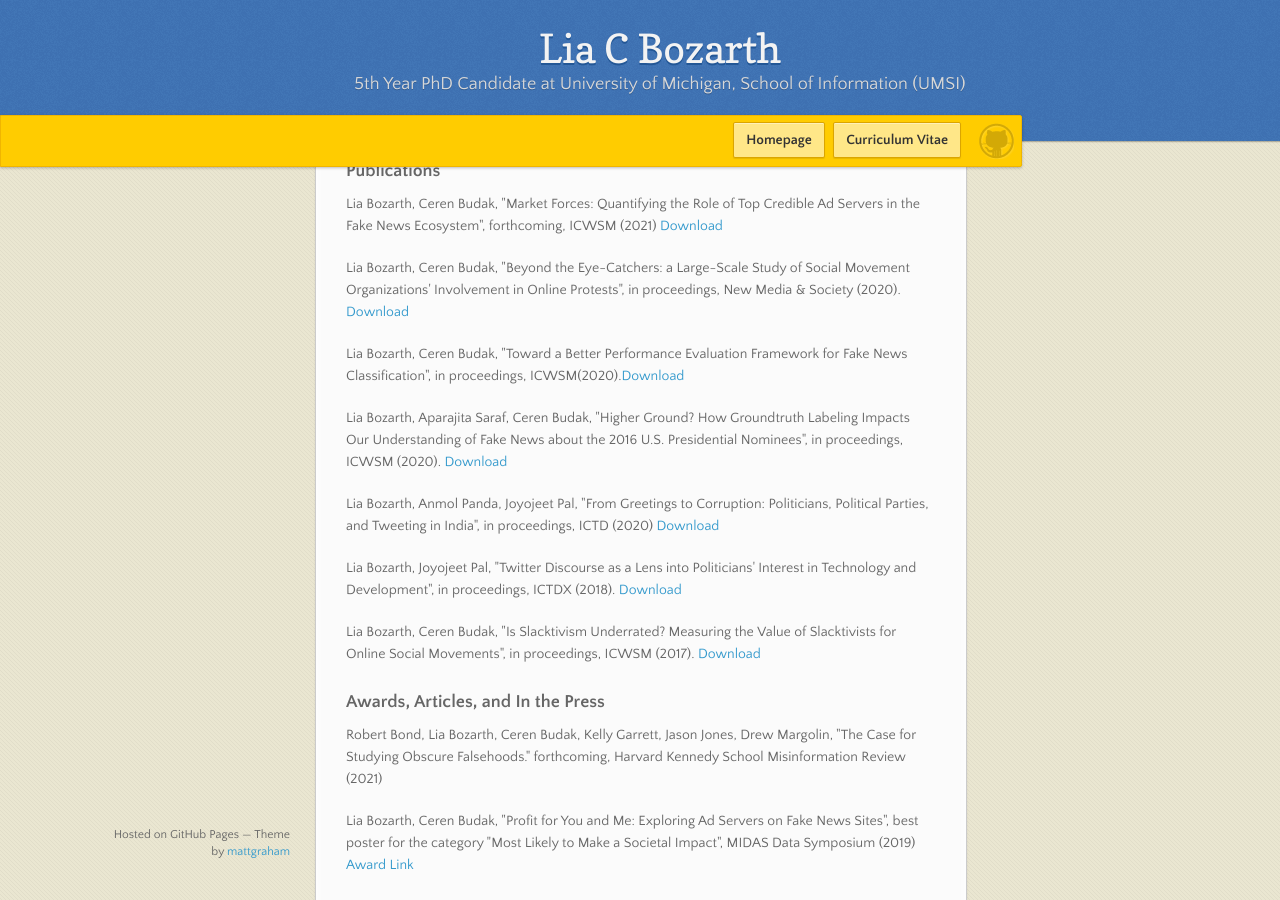
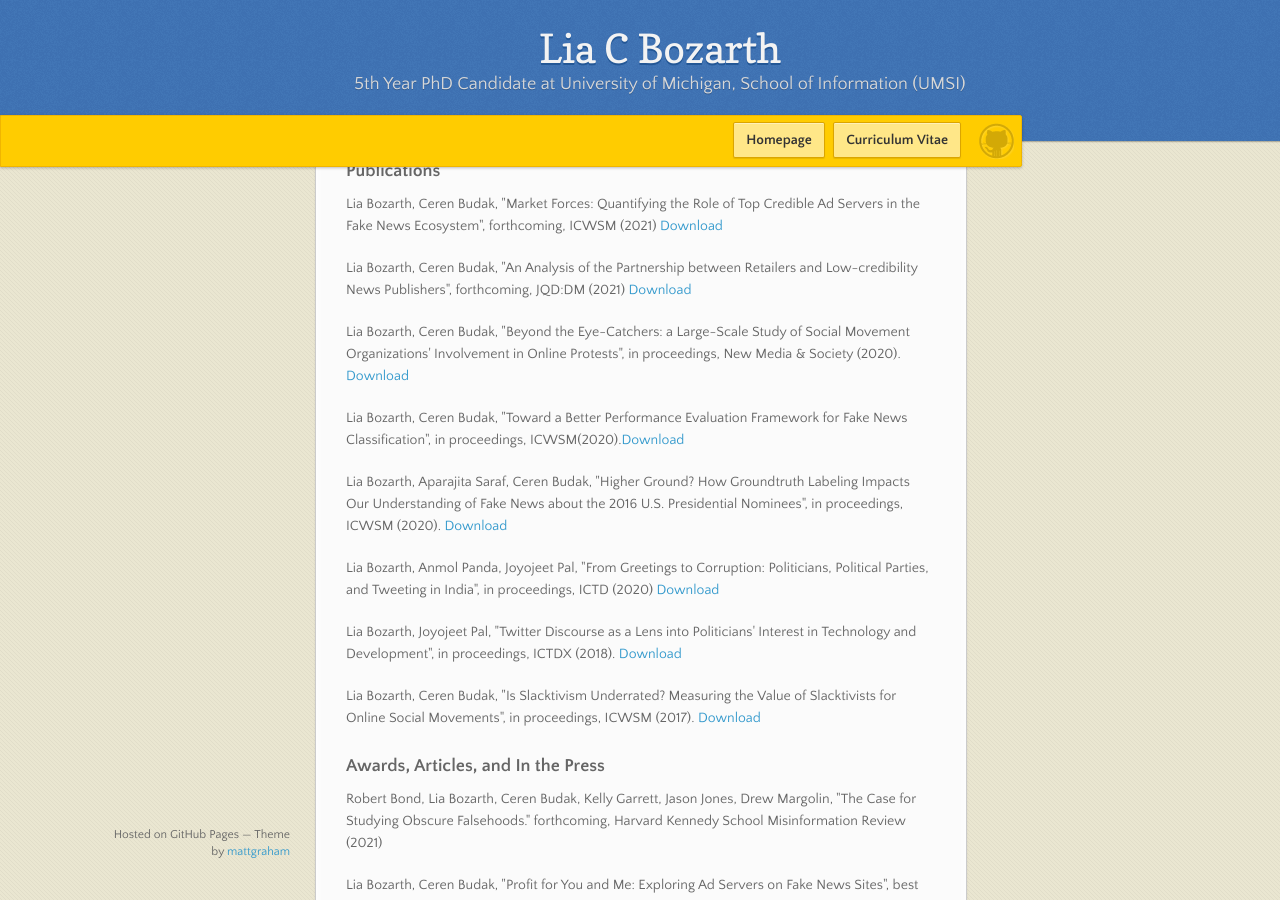
Before and after one commit to lbozarth/lbozarth.github.io, a Jekyll site: the page built from index.md, in a window 1280 px wide and 900 px high, scrolled down 580 px. Built offline with Jekyll 4.4.1, drawn with Linux system fonts in a browser that asks for light colours; nearby versions of some CDN libraries.

Commit message:
update latest cv

```diff
--- a/index.md
+++ b/index.md
@@ -33,6 +33,7 @@ layout: default
 <div id="publication" class="sec_div">
 <h3>Publications</h3>
 <p>Lia Bozarth, Ceren Budak, "Market Forces: Quantifying the Role of Top Credible Ad Servers in the Fake News Ecosystem", forthcoming, ICWSM (2021) <a href="https://lbozarth.github.io/assets/static/adsICWSM.pdf">Download</a></p>
+<p>Lia Bozarth, Ceren Budak, "An Analysis of the Partnership between Retailers and Low-credibility News Publishers", forthcoming, JQD:DM (2021) <a href="https://lbozarth.github.io/assets/static/ads_jqddm.pdf">Download</a></p>
 <p>Lia Bozarth, Ceren Budak, "Beyond the Eye-Catchers: a Large-Scale Study of Social Movement Organizations' Involvement in Online Protests", in proceedings, New Media & Society (2020). <a href="https://lbozarth.github.io/assets/static/NMS2020.pdf">Download</a></p>
 <p>Lia Bozarth, Ceren Budak, "Toward a Better Performance Evaluation Framework for Fake News Classification", in proceedings, ICWSM(2020).<a href="https://lbozarth.github.io/assets/static/clf_eval.pdf">Download</a></p>
 <p>Lia Bozarth, Aparajita Saraf, Ceren Budak, "Higher Ground? How Groundtruth Labeling Impacts Our Understanding of Fake News about the 2016 U.S. Presidential Nominees", in proceedings, ICWSM (2020). <a href="https://lbozarth.github.io/assets/static/groundtruth.pdf">Download</a></p>
```
Also changed, not shown: 6 other files.
